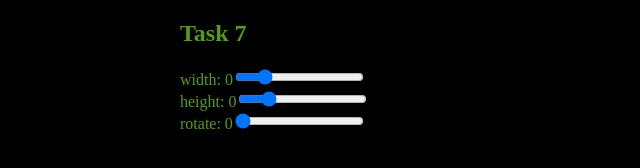
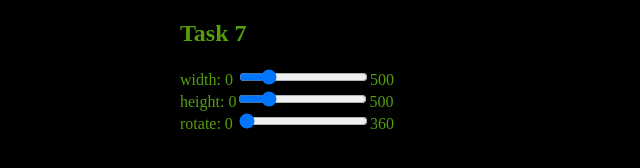
Before and after one commit to Serjikdn/Frontend_lab_04_2023, a plain HTML site: page task_7.html in a window 1280 px wide. Shown: the full height of the page, 0-640 px from the left. Drawn offline with Linux system fonts and the light colour scheme.

Commit message:
add tag board

```diff
--- a/task_7.html
+++ b/task_7.html
@@ -8,11 +8,12 @@
 <body>
 <h2>Task 7</h2>
 <div class="geometry">
-    width: 0<input type="range" min="0" max="500" id="widthShape" value="100" step="1"><br>
-    height: 0<input type="range" min="0" max="500" id="heightShape" value="100" step="1"><br>
-    rotate: 0<input type="range" min="0" max="360" id="rotateShape" value="0" step="1"><br>
-
-
+    width: 0 <input type="range" min="0" max="500" id="widthShape" value="100" step="1">500<br>
+    height: 0<input type="range" min="0" max="500" id="heightShape" value="100" step="1">500<br>
+    rotate: 0 <input type="range" min="0" max="360" id="rotateShape" value="0" step="1">360<br>
+</div>
+<div class="board">
+    <div class="shape"></div>
 </div>
 <script src="task_7.js"></script>
 </body>
```
